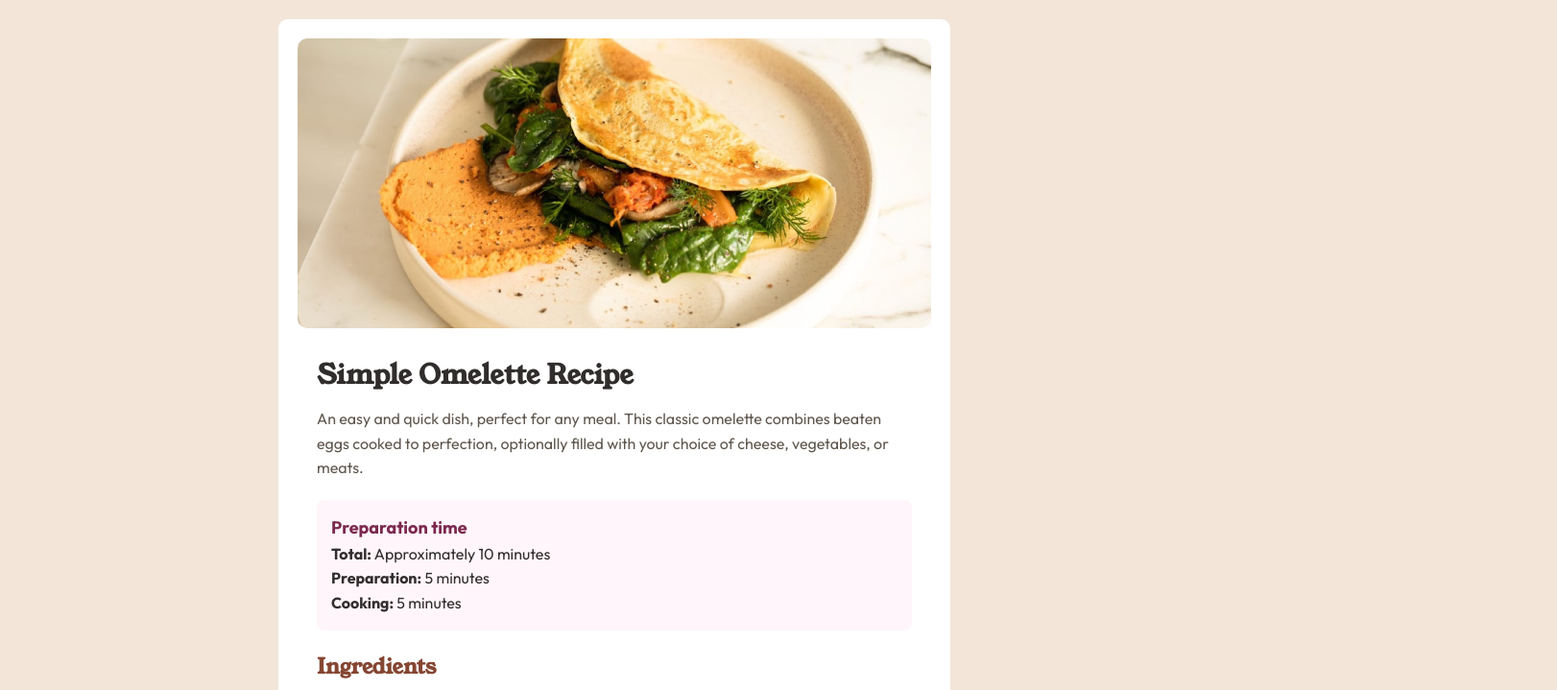
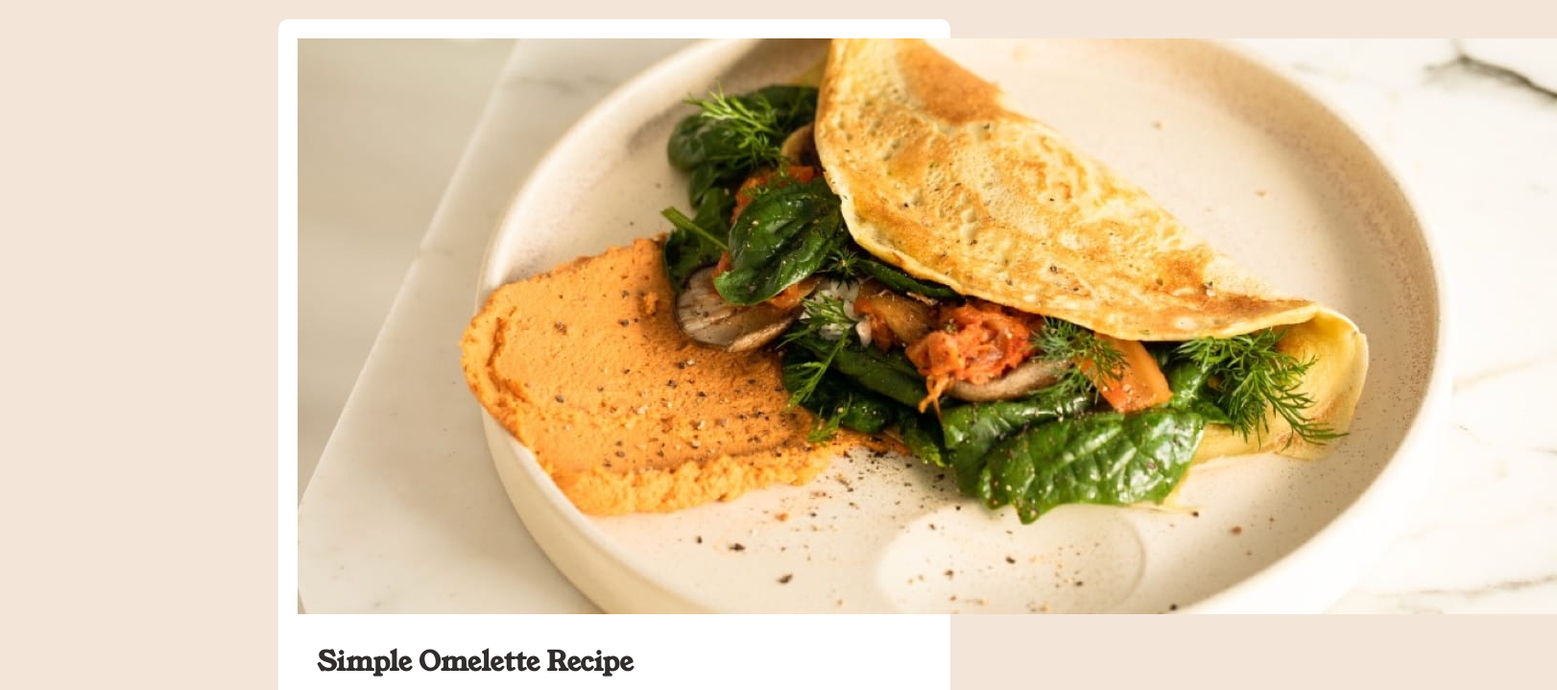
Before and after one commit to FilipeRochaDev/RecipePage, a plain HTML site: page index.html in a window 1280 px wide. Shown: the top 719 px of the page at 96% size, 1622 px wide, since content can reach past the window. Drawn offline with Linux system fonts and the light colour scheme.

Commit message:
Adicionando imagem

```diff
--- a/index.html
+++ b/index.html
@@ -9,7 +9,8 @@
 </head>
 <body>
     <main class="container">
-        <img src="assets/images/image-omelette.jpeg" alt="Omelette dish" class="main-image">
+        <img src="https://FilipeRochaDev.github.io/RecipePage/assets/images/image-omelette.jpeg" alt="Omelette dish">
+
 
         <section class="recipe-content">
             <h1>Simple Omelette Recipe</h1>
```
